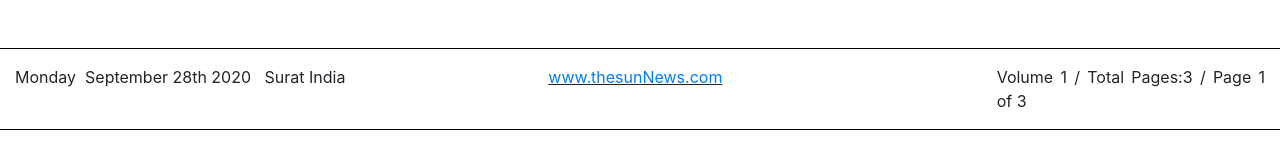
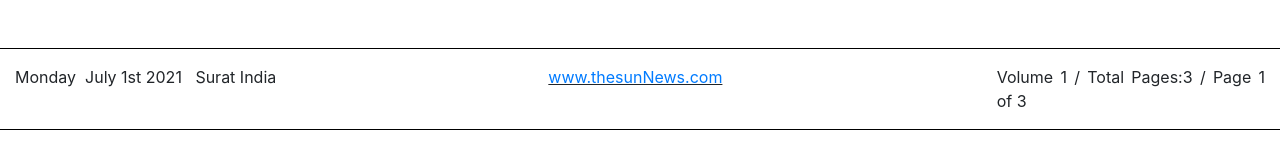
Before and after one commit to kamalakannangp/newspaper_task, a plain HTML site: page index.html in a window 1280 px wide. Shown: the part 192-340 px from the top of the page. Drawn offline with nearby package versions, Linux system fonts and the light colour scheme.

Commit message:
Update index.html

```diff
--- a/index.html
+++ b/index.html
@@ -72,7 +72,7 @@
         </div>
         <div class="row newspaperInfo">
             <hr class="hr" />
-            <div class="col-md-5 date">Monday&nbsp; September 28th 2020 &nbsp; Surat India</div>
+            <div class="col-md-5 date">Monday&nbsp; July 1st 2021 &nbsp; Surat India</div>
             <div class="col-md website "><u><a href="index.html">www.thesunNews.com</a></u></div>
             <div class="col-md totalPages">Volume 1 / Total Pages:3 / Page 1 of 3</div>
             <hr class="hr" />
```
